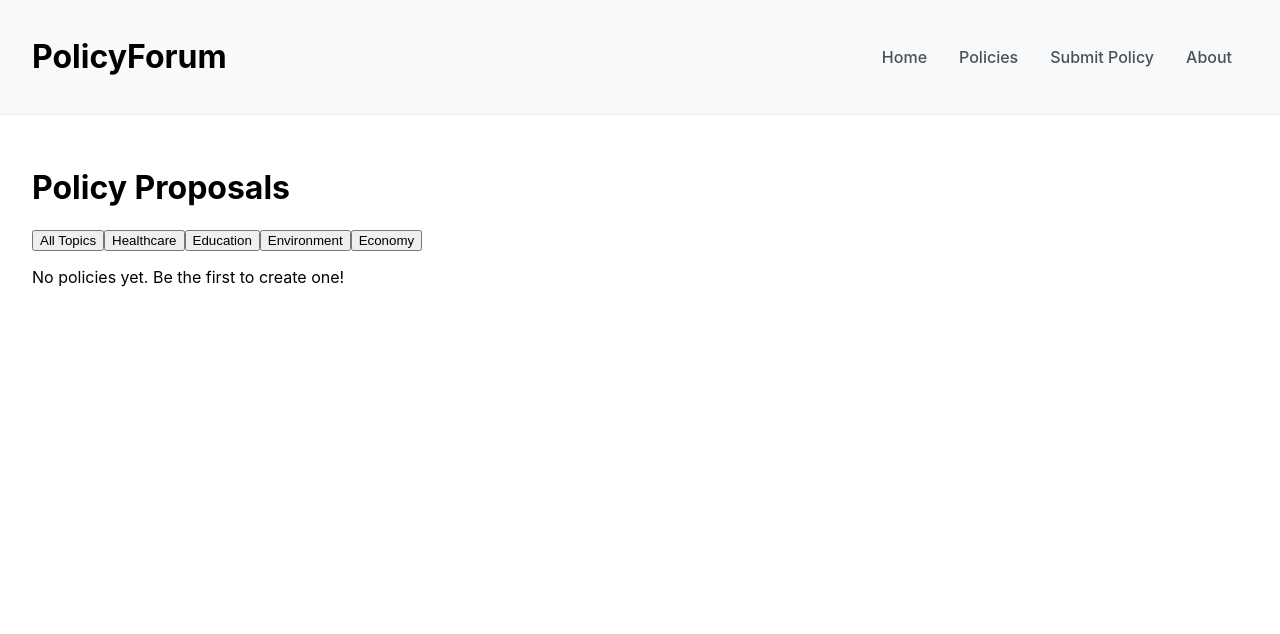
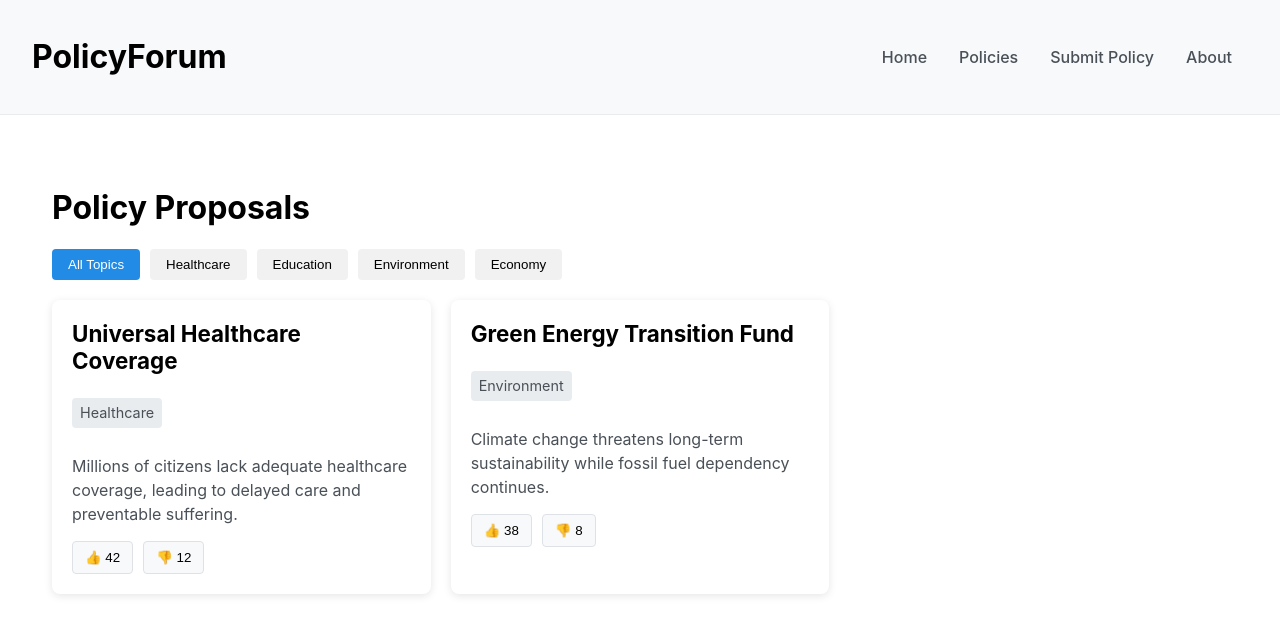
Before and after one commit to joemiddie13/policy-table, a React (Create React App) app: page /policies in a window 1280 px wide. Shown: the top 634 px of the page. Built offline with nearby package versions, Linux system fonts and the light colour scheme.

Commit message:
Connect form to Redux store and create a functional policies listing page

```diff
--- a/src/components/policy/PolicyForm.js
+++ b/src/components/policy/PolicyForm.js
@@ -1,7 +1,13 @@
 import React, { useState } from 'react';
+import { useDispatch } from 'react-redux';
+import { useNavigate } from 'react-router-dom';
+import { addPolicy } from '../../features/policies/policiesSlice';
 import './PolicyForm.css';
 
 function PolicyForm() {
+  const dispatch = useDispatch();
+  const navigate = useNavigate();
+
   // State for form fields using the controlled component pattern
   const [formData, setFormData] = useState({
     title: '',
@@ -66,12 +72,16 @@ function PolicyForm() {
       return;
     }
 
-    // Here you would typically submit the data to an API or Redux store
-    // For now, we'll just console.log and show success message
-    console.log('Form submitted:', formData);
+    // Dispatch the action to add the policy to Redux store
+    dispatch(addPolicy({
+      ...formData,
+      author: 'current_user' // Later replace with actual authentication
+    }));
 
-    // Show success message and reset form
+    // Show success message
     setSubmitted(true);
+
+    // Reset form
     setFormData({
       title: '',
       category: 'healthcare',
@@ -81,9 +91,10 @@ function PolicyForm() {
       potentialChallenges: ''
     });
 
-    // Hide success message after 3 seconds
+    // Hide success message after 3 seconds and navigate to policies page
     setTimeout(() => {
       setSubmitted(false);
+      navigate('/policies');
     }, 3000);
   };
 
--- /dev/null
+++ b/src/pages/PoliciesPage.css
@@ -0,0 +1,87 @@
+.policies-page {
+  max-width: 1200px;
+  margin: 0 auto;
+  padding: 20px;
+}
+
+.filters {
+  display: flex;
+  gap: 10px;
+  margin-bottom: 20px;
+  flex-wrap: wrap;
+}
+
+.filters button {
+  padding: 8px 16px;
+  background-color: #f1f1f1;
+  border: none;
+  border-radius: 4px;
+  cursor: pointer;
+  font-weight: 500;
+  transition: all 0.3s;
+}
+
+.filters button:hover {
+  background-color: #e0e0e0;
+}
+
+.filters button.active {
+  background-color: #228be6;
+  color: white;
+}
+
+.policy-list {
+  display: grid;
+  grid-template-columns: repeat(auto-fill, minmax(300px, 1fr));
+  gap: 20px;
+}
+
+.policy-card {
+  background-color: white;
+  border-radius: 8px;
+  box-shadow: 0 2px 8px rgba(0, 0, 0, 0.1);
+  padding: 20px;
+}
+
+.policy-card h2 {
+  margin-top: 0;
+  margin-bottom: 10px;
+  font-size: 1.4rem;
+}
+
+.policy-card .category {
+  display: inline-block;
+  background-color: #e9ecef;
+  padding: 4px 8px;
+  border-radius: 4px;
+  font-size: 0.9rem;
+  margin-bottom: 10px;
+  text-transform: capitalize;
+}
+
+.policy-card p {
+  color: #495057;
+  margin-bottom: 15px;
+  line-height: 1.5;
+}
+
+.policy-card .votes {
+  display: flex;
+  gap: 10px;
+}
+
+.policy-card .votes button {
+  display: flex;
+  align-items: center;
+  gap: 5px;
+  padding: 8px 12px;
+  background-color: #f8f9fa;
+  border: 1px solid #dee2e6;
+  border-radius: 4px;
+  cursor: pointer;
+  transition: all 0.3s;
+}
+
+.policy-card .votes button:hover {
+  background-color: #e9ecef;
+}
--- a/src/pages/PoliciesPage.js
+++ b/src/pages/PoliciesPage.js
@@ -1,18 +1,75 @@
-import React from 'react';
+import React, { useState } from 'react';
+import { useSelector, useDispatch } from 'react-redux';
+import { selectFilteredPolicies, setCategory, upvotePolicy, downvotePolicy } from '../features/policies/policiesSlice';
+import './PoliciesPage.css';
 
 function PoliciesPage() {
+  const dispatch = useDispatch();
+  const [activeCategory, setActiveCategory] = useState('all');
+  const policies = useSelector(selectFilteredPolicies);
+
+  const handleCategoryChange = (category) => {
+    setActiveCategory(category);
+    dispatch(setCategory(category));
+  };
+
   return (
     <div className="policies-page">
       <h1>Policy Proposals</h1>
+
       <div className="filters">
-        <button>All Topics</button>
-        <button>Healthcare</button>
-        <button>Education</button>
-        <button>Environment</button>
-        <button>Economy</button>
+        <button
+          className={activeCategory === 'all' ? 'active' : ''}
+          onClick={() => handleCategoryChange('all')}
+        >
+          All Topics
+        </button>
+        <button
+          className={activeCategory === 'healthcare' ? 'active' : ''}
+          onClick={() => handleCategoryChange('healthcare')}
+        >
+          Healthcare
+        </button>
+        <button
+          className={activeCategory === 'education' ? 'active' : ''}
+          onClick={() => handleCategoryChange('education')}
+        >
+          Education
+        </button>
+        <button
+          className={activeCategory === 'environment' ? 'active' : ''}
+          onClick={() => handleCategoryChange('environment')}
+        >
+          Environment
+        </button>
+        <button
+          className={activeCategory === 'economy' ? 'active' : ''}
+          onClick={() => handleCategoryChange('economy')}
+        >
+          Economy
+        </button>
       </div>
+
       <div className="policy-list">
-        <p>No policies yet. Be the first to create one!</p>
+        {policies.length === 0 ? (
+          <p>No policies yet. Be the first to create one!</p>
+        ) : (
+          policies.map(policy => (
+            <div key={policy.id} className="policy-card">
+              <h2>{policy.title}</h2>
+              <p className="category">{policy.category}</p>
+              <p>{policy.problemStatement}</p>
+              <div className="votes">
+                <button onClick={() => dispatch(upvotePolicy(policy.id))}>
+                  👍 {policy.upvotes}
+                </button>
+                <button onClick={() => dispatch(downvotePolicy(policy.id))}>
+                  👎 {policy.downvotes}
+                </button>
+              </div>
+            </div>
+          ))
+        )}
       </div>
     </div>
   );
```
